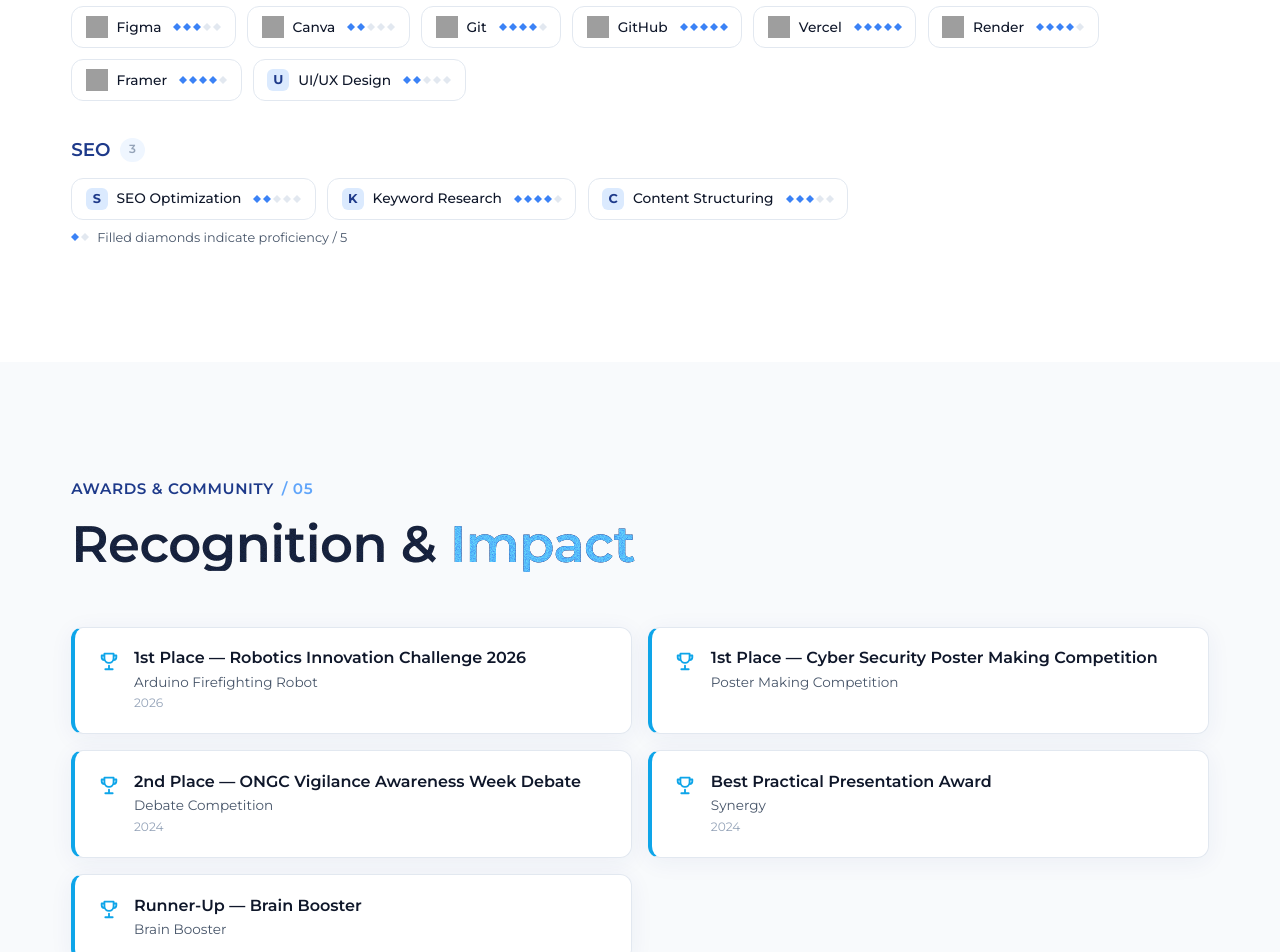
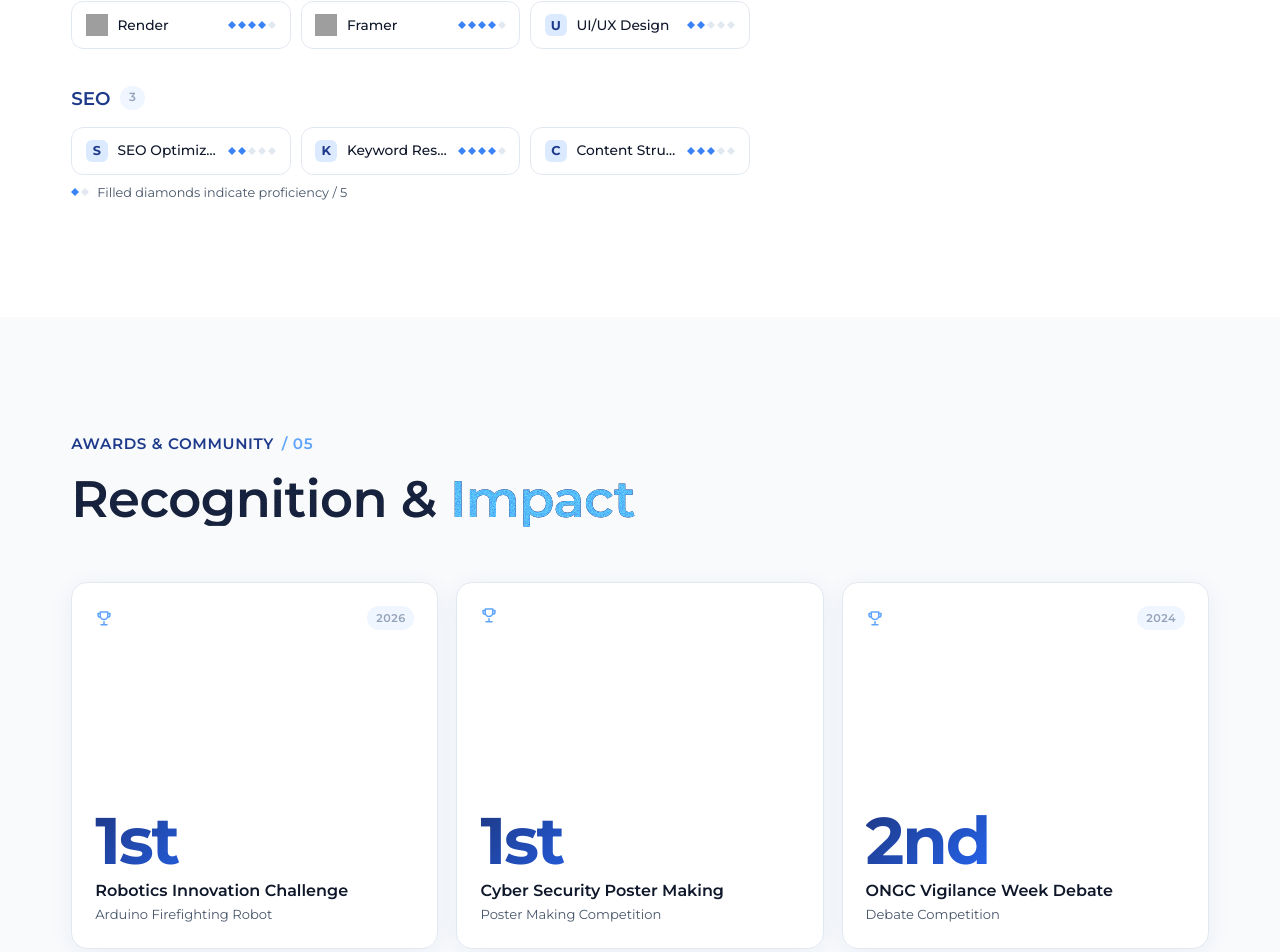
Before and after one commit to bhavishyeah/bhavishya-portfolio, a React (Vite) app: page / in a window 1280 px wide. Shown: the part 5671-6623 px from the top of the page. Built offline with nearby package versions, Linux system fonts and the light colour scheme; grey boxes are pictures that could not be loaded; a web font is replaced by a local one.

Commit message:
Skills tabular grid alignment, square award cards with oversized rank typography, minimalist About layout with aligned info panel

```diff
--- a/src/components/Awards.jsx
+++ b/src/components/Awards.jsx
@@ -14,12 +14,15 @@ export default function Awards() {
 
         <div className="awards-grid">
           {awards.map((a, i) => (
-            <Reveal as="div" className="award-card" key={a.title} delay={(i % 2) * 0.06}>
-              <Trophy className="trophy" width={22} height={22} />
-              <div>
+            <Reveal as="article" className="award-card" key={a.title} delay={(i % 3) * 0.06}>
+              <div className="award-top">
+                <Trophy className="trophy" width={18} height={18} />
+                {a.date && <span className="award-date">{a.date}</span>}
+              </div>
+              <div className="award-body">
+                <span className="award-rank">{a.rank}</span>
                 <div className="award-title">{a.title}</div>
                 {a.event && <div className="award-event">{a.event}</div>}
-                {a.date && <div className="award-date">{a.date}</div>}
               </div>
             </Reveal>
           ))}
--- a/src/components/Skills.jsx
+++ b/src/components/Skills.jsx
@@ -45,7 +45,7 @@ export default function Skills() {
               <h3 className="skill-cat-head">{cat.label} <span className="count">{cat.items.length}</span></h3>
               <div className="skill-row">
                 {cat.items.map((s) => (
-                  <span className="skill-pill grain" key={s.name}>
+                  <span className="skill-pill grain" key={s.name} title={s.name}>
                     <SkillIcon slug={s.slug} name={s.name} />
                     <span className="sname">{s.name}</span>
                     <SkillRating score={s.score} />
--- a/src/data.js
+++ b/src/data.js
@@ -243,11 +243,11 @@ export const skillCategories = [
 ]
 
 export const awards = [
-  { title: '1st Place — Robotics Innovation Challenge 2026', event: 'Arduino Firefighting Robot', date: '2026' },
-  { title: '1st Place — Cyber Security Poster Making Competition', event: 'Poster Making Competition', date: '' },
-  { title: '2nd Place — ONGC Vigilance Awareness Week Debate', event: 'Debate Competition', date: '2024' },
-  { title: 'Best Practical Presentation Award', event: 'Synergy', date: '2024' },
-  { title: 'Runner-Up — Brain Booster', event: 'Brain Booster', date: '' },
+  { rank: '1st', title: 'Robotics Innovation Challenge', event: 'Arduino Firefighting Robot', date: '2026' },
+  { rank: '1st', title: 'Cyber Security Poster Making', event: 'Poster Making Competition', date: '' },
+  { rank: '2nd', title: 'ONGC Vigilance Week Debate', event: 'Debate Competition', date: '2024' },
+  { rank: 'Best', title: 'Practical Presentation Award', event: 'Synergy', date: '2024' },
+  { rank: 'Runner Up', title: 'Brain Booster', event: 'Brain Booster', date: '' },
 ]
 
 export const workshops = [
--- a/src/styles.css
+++ b/src/styles.css
@@ -531,9 +531,16 @@ section { position: relative; padding: clamp(4.5rem, 9vw, 7.5rem) 0; }
 .skills-wrap { display: flex; flex-direction: column; gap: clamp(1.5rem, 3vw, 2.2rem); }
 .skill-cat-head { font-family: var(--display); font-weight: 600; font-size: 1.15rem; color: var(--deep); margin-bottom: 0.9rem; display: flex; align-items: center; gap: 0.6rem; }
 .skill-cat-head .count { font-family: var(--sans); font-size: 0.74rem; font-weight: 600; color: var(--muted); background: var(--bluewhite); padding: 0.2rem 0.55rem; border-radius: 999px; }
-.skill-row { display: flex; flex-wrap: wrap; gap: 0.7rem; }
+.skill-row {
+  display: grid;
+  grid-template-columns: repeat(auto-fill, minmax(212px, 1fr));
+  gap: 10px;
+}
 .skill-pill {
-  display: inline-flex; align-items: center; gap: 0.55rem;
+  display: grid;
+  grid-template-columns: 22px minmax(0, 1fr) auto;
+  align-items: center; gap: 0.6rem;
+  min-height: 48px;
   background: #fff; border: 1px solid var(--border); border-radius: var(--r-btn);
   padding: 0.55rem 0.85rem;
   transition: border-color .25s var(--ease), box-shadow .25s var(--ease), transform .25s var(--ease);
@@ -545,8 +552,11 @@ section { position: relative; padding: clamp(4.5rem, 9vw, 7.5rem) 0; }
   font-family: var(--display); font-weight: 700; font-size: 0.8rem;
   display: inline-flex; align-items: center; justify-content: center;
 }
-.skill-pill .sname { font-size: 0.86rem; font-weight: 500; color: var(--ink); }
-.skill-pill .skill-rating { display: inline-flex; align-items: center; gap: 2px; margin-left: 0.2rem; }
+.skill-pill .sname {
+  font-size: 0.86rem; font-weight: 500; color: var(--ink);
+  white-space: nowrap; overflow: hidden; text-overflow: ellipsis;
+}
+.skill-pill .skill-rating { display: inline-flex; align-items: center; gap: 2px; justify-self: end; }
 .skill-rating .pip { fill: var(--border); transition: fill .2s var(--ease); }
 .skill-rating .pip.on { fill: var(--primary); }
 .skill-pill:hover .skill-rating .pip.on { fill: var(--deep); }
@@ -555,21 +565,37 @@ section { position: relative; padding: clamp(4.5rem, 9vw, 7.5rem) 0; }
 .skills-legend .skill-rating { display: inline-flex; align-items: center; gap: 2px; }
 
 /* ============================================================
-   AWARDS
+   AWARDS — square cards with oversized rank typography
    ============================================================ */
-.awards-grid { display: grid; grid-template-columns: repeat(2, 1fr); gap: 1rem; }
+.awards-grid { display: grid; grid-template-columns: repeat(3, 1fr); gap: clamp(12px, 1.4vw, 18px); }
 .award-card {
-  background: #fff; border: 1px solid var(--border); border-left: 4px solid var(--sky);
-  border-radius: var(--r-btn); padding: 1.3rem 1.4rem; box-shadow: var(--shadow-card);
-  transition: transform .3s var(--ease), box-shadow .3s var(--ease);
-  display: flex; gap: 0.9rem; align-items: flex-start;
+  position: relative; aspect-ratio: 1 / 1; overflow: hidden;
+  background: #fff; border: 1px solid var(--border); border-radius: var(--r-card);
+  box-shadow: var(--shadow-card);
+  padding: clamp(1.1rem, 1.8vw, 1.6rem);
+  display: flex; flex-direction: column; justify-content: space-between;
+  transition: transform .3s var(--ease), box-shadow .3s var(--ease), border-color .3s var(--ease);
 }
-.award-card:hover { transform: translateY(-3px); box-shadow: var(--shadow-card-hover); }
-.award-card .trophy { color: var(--sky); flex-shrink: 0; margin-top: 0.1rem; }
+.award-card:hover { transform: translateY(-4px); box-shadow: var(--shadow-card-hover); border-color: var(--soft); }
+.award-top { display: flex; align-items: center; justify-content: space-between; }
+.award-top .trophy { color: var(--light); }
+.award-date {
+  font-size: 0.7rem; font-weight: 600; letter-spacing: 0.04em; color: var(--muted);
+  background: var(--bluewhite); padding: 0.25rem 0.55rem; border-radius: 999px;
+}
+.award-body { display: flex; flex-direction: column; }
+.award-rank {
+  font-family: var(--display); font-weight: 700; line-height: 0.86;
+  font-size: clamp(2.6rem, 1.4rem + 3.4vw, 4.4rem); letter-spacing: -0.035em;
+  margin-bottom: 0.7rem;
+  background: var(--grad-blue);
+  -webkit-background-clip: text; background-clip: text;
+  -webkit-text-fill-color: transparent; color: transparent;
+}
 .award-title { font-family: var(--display); font-weight: 600; font-size: 1rem; color: var(--ink); line-height: 1.25; }
-.award-event { font-size: 0.85rem; color: var(--gray); margin-top: 0.2rem; }
-.award-date { font-size: 0.76rem; color: var(--muted); margin-top: 0.15rem; }
-@media (max-width: 720px) { .awards-grid { grid-template-columns: 1fr; } }
+.award-event { font-size: 0.82rem; color: var(--gray); margin-top: 0.25rem; }
+@media (max-width: 880px) { .awards-grid { grid-template-columns: repeat(2, 1fr); } }
+@media (max-width: 520px) { .awards-grid { grid-template-columns: 1fr; } .award-card { aspect-ratio: auto; min-height: 200px; } }
 
 .community-grid { display: grid; grid-template-columns: 1.3fr 0.7fr; gap: 1rem; margin-top: 1.5rem; }
 .workshops-card, .volunteer-card { background: #fff; border: 1px solid var(--border); border-radius: var(--r-card); padding: 1.6rem; box-shadow: var(--shadow-card); }
@@ -588,28 +614,38 @@ section { position: relative; padding: clamp(4.5rem, 9vw, 7.5rem) 0; }
 @media (max-width: 760px) { .community-grid { grid-template-columns: 1fr; } }
 
 /* ============================================================
-   ABOUT (split + bento)
+   ABOUT — minimalist narrative + aligned info panel
    ============================================================ */
-.about-grid { display: grid; grid-template-columns: 1.1fr 0.9fr; gap: clamp(2rem, 5vw, 4rem); align-items: start; }
-.about-text p { font-size: 1rem; line-height: 1.75; color: #334155; margin-bottom: 1.1rem; }
-.about-text .lead { font-size: 1.05rem; color: var(--ink); font-weight: 500; }
-.edu-card { margin-top: 1.4rem; background: #fff; border: 1px solid var(--border); border-radius: var(--r-card); padding: 1.4rem; box-shadow: var(--shadow-card); display: flex; justify-content: space-between; gap: 1rem; align-items: center; flex-wrap: wrap; }
-.edu-card .e-deg { font-family: var(--display); font-weight: 600; font-size: 1.05rem; color: var(--ink); }
-.edu-card .e-school { font-size: 0.85rem; color: var(--gray); margin-top: 0.2rem; }
-.edu-card .e-grad { font-size: 0.78rem; color: var(--muted); margin-top: 0.2rem; }
-.edu-card .e-cgpa { text-align: center; }
-.edu-card .e-cgpa strong { font-family: var(--display); font-weight: 700; font-size: 2rem; color: var(--primary); display: block; line-height: 1; }
-.edu-card .e-cgpa span { font-size: 0.66rem; letter-spacing: 0.08em; text-transform: uppercase; color: var(--muted); }
-.lang-row { display: flex; gap: 0.7rem; flex-wrap: wrap; margin-top: 1.2rem; }
-.lang-chip { font-size: 0.82rem; border: 1px solid var(--border); border-radius: 999px; padding: 0.5rem 0.9rem; color: var(--gray); }
-.lang-chip b { color: var(--ink); }
+.about-grid { display: grid; grid-template-columns: 1.05fr 0.95fr; gap: clamp(2.5rem, 6vw, 5rem); align-items: start; }
+.about-text .lead { font-size: clamp(1.15rem, 1rem + 0.6vw, 1.45rem); line-height: 1.5; color: var(--ink); font-weight: 500; letter-spacing: -0.01em; }
+.about-summary {
+  margin-top: 1.7rem; font-size: 0.98rem; line-height: 1.85; color: var(--gray);
+  max-width: 62ch; padding-left: 1.3rem; border-left: 2px solid var(--soft);
+}
+.lang-row { display: flex; gap: 0.7rem; flex-wrap: wrap; margin-top: 2rem; }
+.lang-chip { font-size: 0.82rem; border: 1px solid var(--border); border-radius: 999px; padding: 0.5rem 0.95rem; color: var(--gray); }
+.lang-chip b { color: var(--ink); font-weight: 600; }
 
-.bento { display: grid; grid-template-columns: 1fr 1fr; gap: 0.9rem; }
-.bento .cell { background: #fff; border: 1px solid var(--border); border-top: 3px solid var(--primary); border-radius: var(--r-btn); padding: 1.2rem; transition: transform .25s var(--ease), box-shadow .25s var(--ease); }
-.bento .cell:hover { transform: translateY(-3px); box-shadow: var(--shadow-card); }
-.bento .cell label { display: block; font-size: 0.66rem; font-weight: 600; letter-spacing: 0.08em; text-transform: uppercase; color: var(--muted); margin-bottom: 0.45rem; }
-.bento .cell strong { font-family: var(--display); font-weight: 600; font-size: 1rem; color: var(--deep); }
-@media (max-width: 820px) { .about-grid { grid-template-columns: 1fr; } }
+.about-panel {
+  background: #fff; border: 1px solid var(--border); border-radius: var(--r-card);
+  padding: clamp(1.5rem, 2.4vw, 2.1rem); box-shadow: var(--shadow-card);
+}
+.info-list { display: flex; flex-direction: column; }
+.info-row {
+  display: grid; grid-template-columns: 92px 1fr; gap: 1.1rem;
+  padding: 0.85rem 0; border-bottom: 1px solid var(--border); align-items: baseline;
+}
+.info-row:first-child { padding-top: 0; }
+.info-row dt { font-size: 0.66rem; letter-spacing: 0.08em; text-transform: uppercase; color: var(--muted); font-weight: 700; }
+.info-row dd { font-size: 0.92rem; color: var(--ink); font-weight: 500; line-height: 1.4; }
+.about-edu { margin-top: 1.5rem; padding-top: 1.5rem; border-top: 1px solid var(--border); display: flex; justify-content: space-between; align-items: flex-start; gap: 1rem; }
+.about-edu .e-deg { font-family: var(--display); font-weight: 600; font-size: 1rem; color: var(--ink); line-height: 1.3; }
+.about-edu .e-school { font-size: 0.84rem; color: var(--gray); margin-top: 0.3rem; line-height: 1.4; }
+.about-edu .e-grad { font-size: 0.76rem; color: var(--muted); margin-top: 0.3rem; }
+.about-edu .e-cgpa { text-align: center; flex-shrink: 0; }
+.about-edu .e-cgpa strong { font-family: var(--display); font-weight: 700; font-size: 1.85rem; color: var(--primary); display: block; line-height: 1; }
+.about-edu .e-cgpa span { font-size: 0.62rem; letter-spacing: 0.08em; text-transform: uppercase; color: var(--muted); }
+@media (max-width: 820px) { .about-grid { grid-template-columns: 1fr; gap: 2.5rem; } }
 
 /* ============================================================
    CONTACT
```
Also changed, not shown: src/components/About.jsx (+19 -17 lines).
